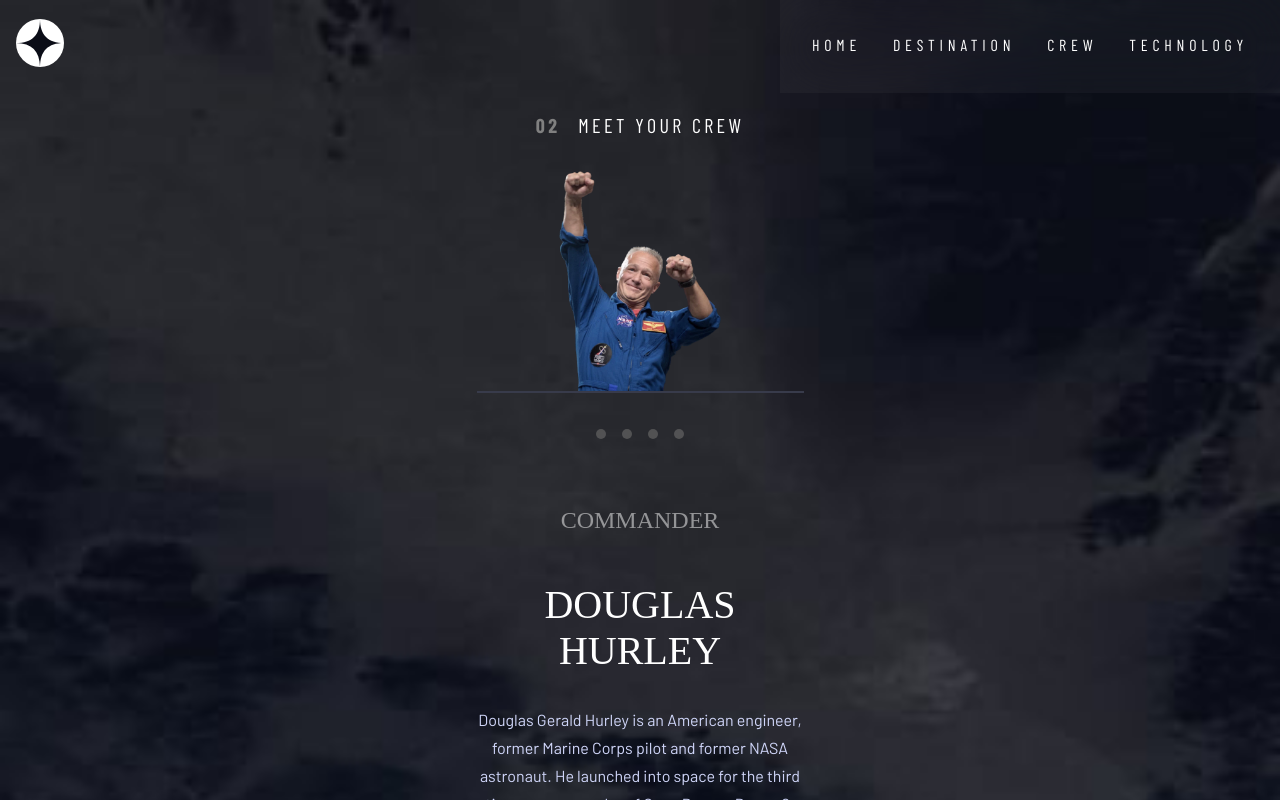
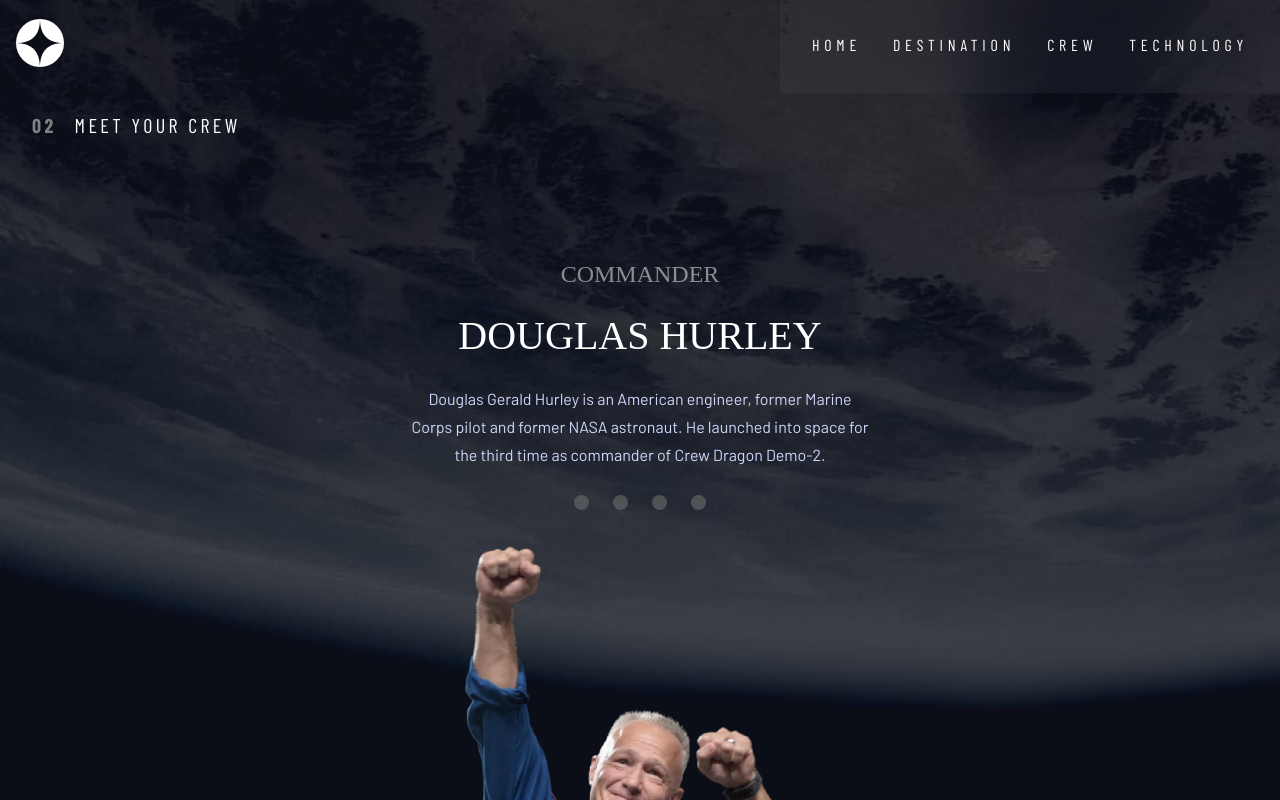
Before and after one commit to cqrlosArch/space-tourism, a React (Create React App) app: page /crew in a window 1280 px wide. Shown: the top 800 px of the page. Built offline with nearby package versions, Linux system fonts and the light colour scheme; a web font is replaced by a local one.

Commit message:
tablet completed

```diff
--- a/src/components/CircleSlider.jsx
+++ b/src/components/CircleSlider.jsx
@@ -1,5 +1,6 @@
 import styled from 'styled-components';
 import { NavLink } from 'react-router-dom';
+import { device } from '../breakpoints';
 
 const Nav = styled.nav`
   text-align: center;
@@ -21,6 +22,13 @@
   border: 2px solid rgba(255, 255, 255, 0.25);
   display: inline-block;
   text-decoration: none;
+  @media ${device.md} {
+    line-height: 60px;
+    height: 60px;
+    width: 60px;
+    font-size: 20px;
+    margin: 0 12px;
+  }
   &:hover {
     border: 2px solid rgba(255, 255, 255);
   }
--- a/src/components/CrewTeam.jsx
+++ b/src/components/CrewTeam.jsx
@@ -1,5 +1,6 @@
 import styled, { createGlobalStyle } from 'styled-components';
 import Slider from './Slider';
+import { device } from '../breakpoints';
 
 const CrewStyled = styled.article`
   display: grid;
@@ -7,16 +8,31 @@
   justify-self: center;
   grid-template-columns: 327px;
   grid-template-rows: repeat(3, min-content);
+  @media ${device.md} {
+    grid-template-columns: 458px;
+    margin-top: 2rem;
+  }
 `;
 
 const CrewPicture = styled.picture`
   text-align: center;
   height: 220px;
   width: 200px;
+  @media ${device.md} {
+    grid-row: 4 / 5;
+    height: 480px;
+    width: auto;
+    display: flex;
+    justify-content: center;
+  }
   & img {
     object-fit: cover;
     object-position: center;
     height: 100%;
+    overflow: hidden;
+    @media ${device.md} {
+      margin-top: 2rem;
+    }
   }
 `;
 
@@ -25,6 +41,9 @@
   margin-top: 0;
   margin-bottom: 32px;
   width: 100%;
+  @media ${device.md} {
+    display: none;
+  }
 `;
 
 const CrewInfo = styled.div`
@@ -32,19 +51,33 @@
   flex-direction: column;
   text-align: center;
   margin-top: 32px;
+  @media ${device.md} {
+    grid-row: 1 / 2;
+    height: 260px;
+    justify-content: space-evenly;
+  }
 `;
 
 const CrewTitle = styled.h4`
   opacity: 0.5;
   margin-bottom: 8px;
+  @media ${device.md} {
+    margin: 0;
+  }
 `;
 
 const CrewName = styled.h3`
   margin-bottom: 16px;
+  @media ${device.md} {
+    margin: 0;
+  }
 `;
 
 const CrewDesc = styled.p`
   margin-bottom: 3rem;
+  @media ${device.md} {
+    margin: 0;
+  }
 `;
 
 const CrewTeam = ({ cr }) => {
--- a/src/components/Slider.jsx
+++ b/src/components/Slider.jsx
@@ -1,5 +1,6 @@
 import styled from 'styled-components';
 import { NavLink } from 'react-router-dom';
+import { device } from '../breakpoints';
 
 const Nav = styled.nav`
   text-align: center;
@@ -16,6 +17,11 @@
   border-radius: 50%;
   display: inline-block;
   transition: background-color 0.6s ease;
+  @media ${device.md} {
+    height: 15px;
+    width: 15px;
+    margin: 0 12px;
+  }
   &:hover {
     background-color: #717171;
   }
--- a/src/components/Technologies.jsx
+++ b/src/components/Technologies.jsx
@@ -1,5 +1,6 @@
 import styled from 'styled-components';
 import CircleSlider from './CircleSlider';
+import { device } from '../breakpoints';
 
 const TechnologyStyled = styled.article`
   display: grid;
@@ -8,6 +9,9 @@
   grid-template-columns: 327px;
   grid-template-rows: repeat(3, min-content);
   margin-bottom: 2rem;
+  @media ${device.md} {
+    grid-template-columns: 450px;
+  }
 `;
 
 
@@ -40,11 +44,17 @@
 	text-transform: uppercase;
 	color: #d0d6f9;
 	margin-bottom: 8px;
+  @media ${device.md} {
+    margin-top:1rem;
+  }
 
 `;
 
 const Name = styled.h3`
 	margin-bottom: 16px;
+  @media ${device.md} {
+    margin:.5rem;
+  }
 `;
 
 
--- a/src/pages/Crew.jsx
+++ b/src/pages/Crew.jsx
@@ -1,8 +1,9 @@
 import styled from 'styled-components';
 import { Outlet } from 'react-router-dom';
+import { device } from '../breakpoints';
 
-// import bgDesktop from "../assets/crew/background-crew-desktop.jpg";
-// import bgTablet from "../assets/crew/background-crew-tablet.jpg";
+import bgDesktop from "../assets/crew/background-crew-desktop.jpg";
+import bgTablet from "../assets/crew/background-crew-tablet.jpg";
 import bgMobile from '../assets/crew/background-crew-mobile.jpg';
 
 const CrewStyled = styled.section`
@@ -16,6 +17,14 @@
   align-items: center;
   justify-content: flex-start;
   padding-top: 80px;
+
+  @media ${device.md} {
+		background-image: url(${bgTablet});
+    overflow: hidden;
+	}
+	@media ${device.xl} {
+		background-image: url(${bgDesktop});
+	}
 `;
 
 const Title = styled.h5`
@@ -23,6 +32,11 @@
     color: gray;
     font-weight: 700;
     padding-right: 18px;
+
+  }
+  @media ${device.md} {
+    align-self: flex-start;
+    margin-left: 2rem;
   }
 `;
 const Crew = () => {
--- a/src/pages/Destinations.jsx
+++ b/src/pages/Destinations.jsx
@@ -1,7 +1,8 @@
 import styled from 'styled-components';
 import { Outlet } from 'react-router-dom';
 import { device } from '../breakpoints';
-// import bgDesktop from '../assets/destination/background-destination-desktop.jpg';
+
+import bgDesktop from '../assets/destination/background-destination-desktop.jpg';
 import bgTablet from '../assets/destination/background-destination-tablet.jpg';
 import bgMobile from '../assets/destination/background-destination-mobile.jpg';
 
@@ -20,6 +21,9 @@
     background-image: url(${bgTablet});
     padding-top: 100px;
   }
+  @media ${device.xl} {
+		background-image: url(${bgDesktop});
+	}
 `;
 
 const Title = styled.h5`
--- a/src/pages/Technologies.jsx
+++ b/src/pages/Technologies.jsx
@@ -1,8 +1,9 @@
 import styled from 'styled-components';
 import { Outlet } from 'react-router-dom';
+import { device } from '../breakpoints';
 
-// import bgDesktop from "../assets/technology/background-technology-desktop.jpg";
-// import bgTablet from "../assets/technology/background-technology-tablet.jpg";
+import bgDesktop from "../assets/technology/background-technology-desktop.jpg";
+import bgTablet from "../assets/technology/background-technology-tablet.jpg";
 import bgMobile from '../assets/technology/background-technology-mobile.jpg';
 
 const TechnologiesStyled = styled.section`
@@ -15,6 +16,13 @@
   align-items: center;
   justify-content: flex-start;
   padding-top: 80px;
+  @media ${device.md} {
+    background-image: url(${bgTablet});
+    padding-top: 100px;
+  }
+  @media ${device.xl} {
+		background-image: url(${bgDesktop});
+	}
 `;
 
 const Title = styled.h5`
@@ -22,6 +30,10 @@
     color: gray;
     font-weight: 700;
     padding-right: 18px;
+  }
+  @media ${device.md} {
+    align-self: flex-start;
+    margin-left: 2rem;
   }
 `;
 
```
